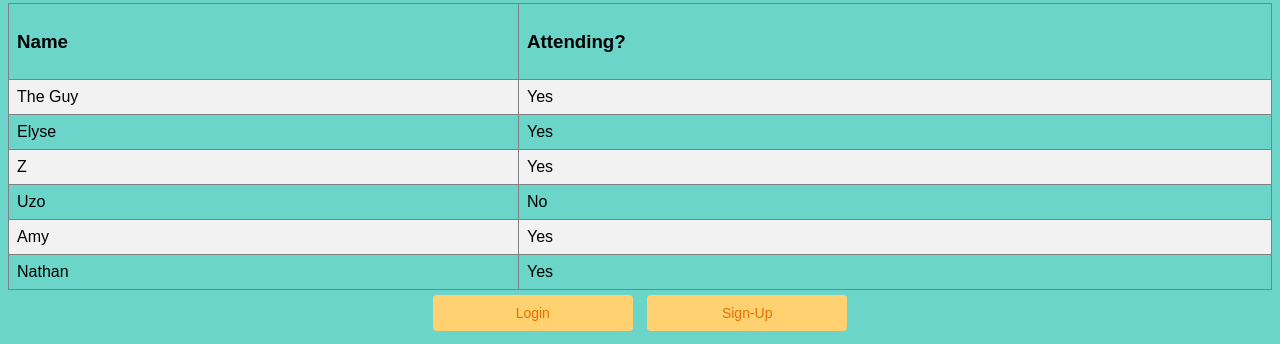
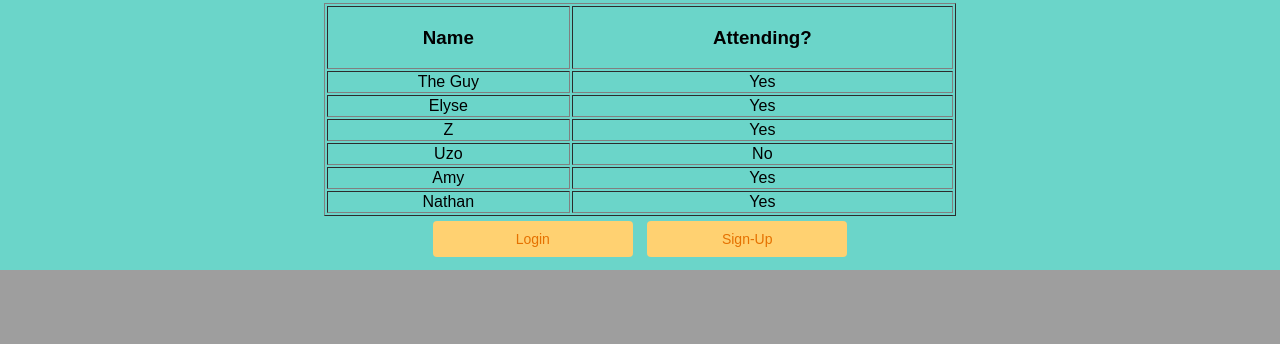
Before and after one commit to CS329EProject0/Project0, a PHP site: page /index.php in a window 1280 px wide. Shown: the part 957-1301 px from the top of the page. After the commit the page ends 1227 px from the top, so only its background shows below. Run offline with PHP 8.4, Linux system fonts and the light colour scheme.

Commit message:
took out table stuff
looked weird..

```diff
--- a/webDesign.css
+++ b/webDesign.css
@@ -2,23 +2,6 @@
 body {
 	background-color: #6bd5c9;
   font-family: "Arial";
-}
-
-table {
-  border-collapse: collapse;
-  width: 100%;
-}
-
-th, td {
-  text-align: left;
-  padding: 8px;
-}
-
-tr:nth-child(even){background-color: #f2f2f2}
-
-th {
-  background-color: #4CAF50;
-  color: white;
 }
 
 button {
```
